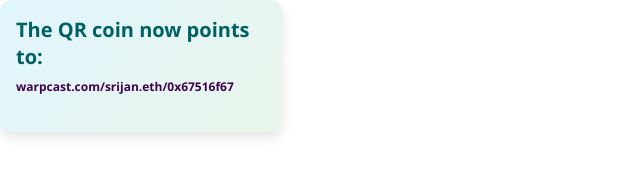
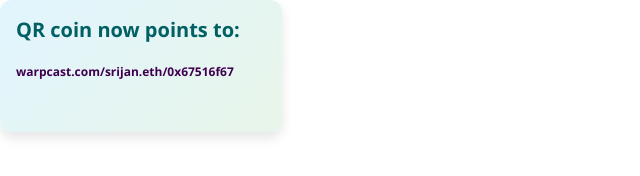
Before and after one commit to stanfy79/qr-coin, a website: page public/index.html in a window 1280 px wide. Shown: the whole page, without its empty margins (0-640 px from the left). Drawn offline with Linux system fonts and the light colour scheme; no server answers.

Commit message:
Update index.html

```diff
--- a/public/index.html
+++ b/public/index.html
@@ -44,6 +44,7 @@
   margin: 0;
   font-weight: 700;
   color: #400050;
+  margin-top: 20px;
 }
 
 .qr-widget small {
@@ -90,7 +91,7 @@
 
   <div id="qr-coin-widget-root" class="qr-widget billboard">
     <div>
-        <span>The QR coin now points to:</span>
+        <span>QR coin now points to:</span>
         <a href="https://warpcast.com/srijan.eth/0x67516f67" id="major-url" target="_blank">
           <p id="scraped-output">warpcast.com/srijan.eth/0x67516f67</p>
         </a>
```
